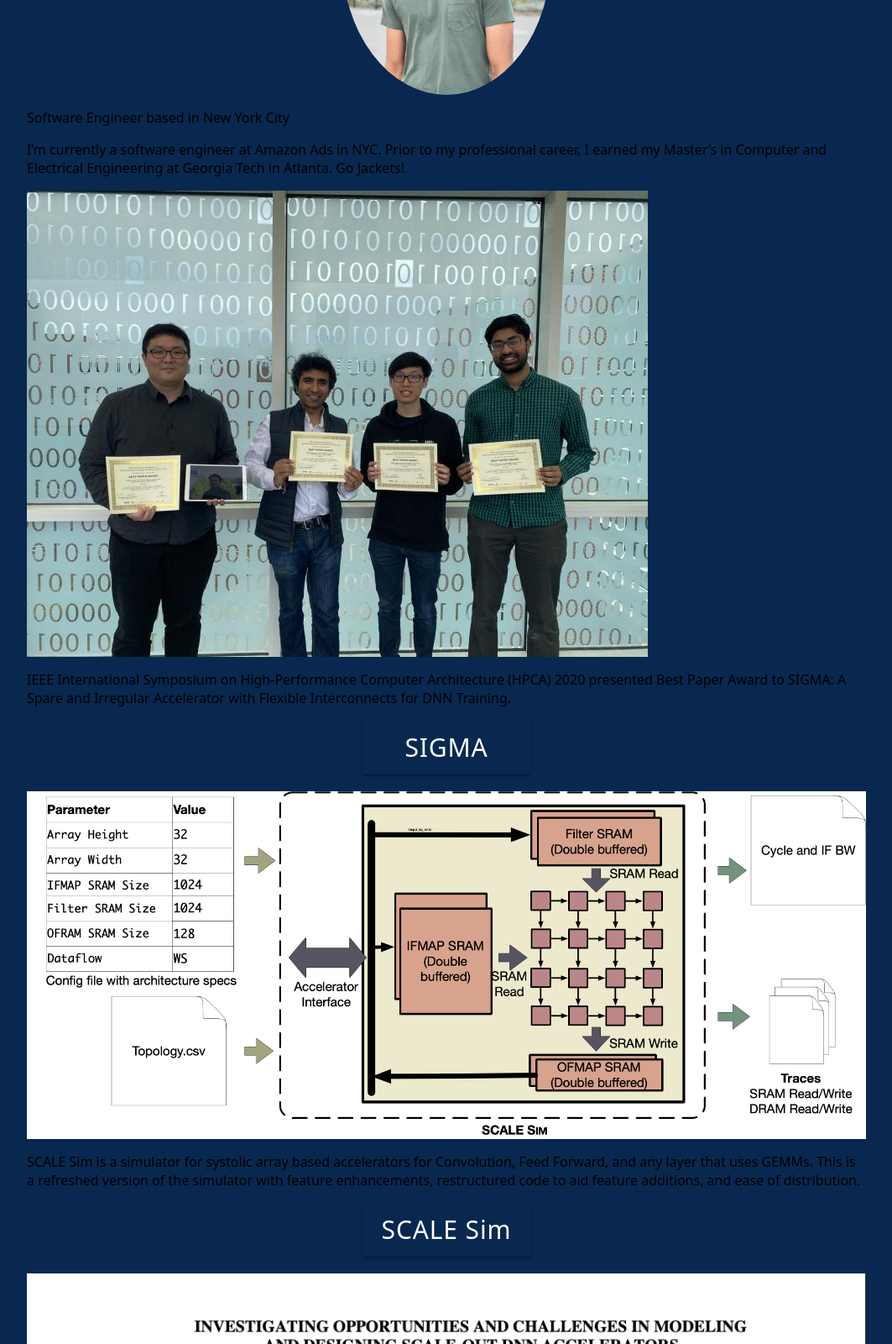
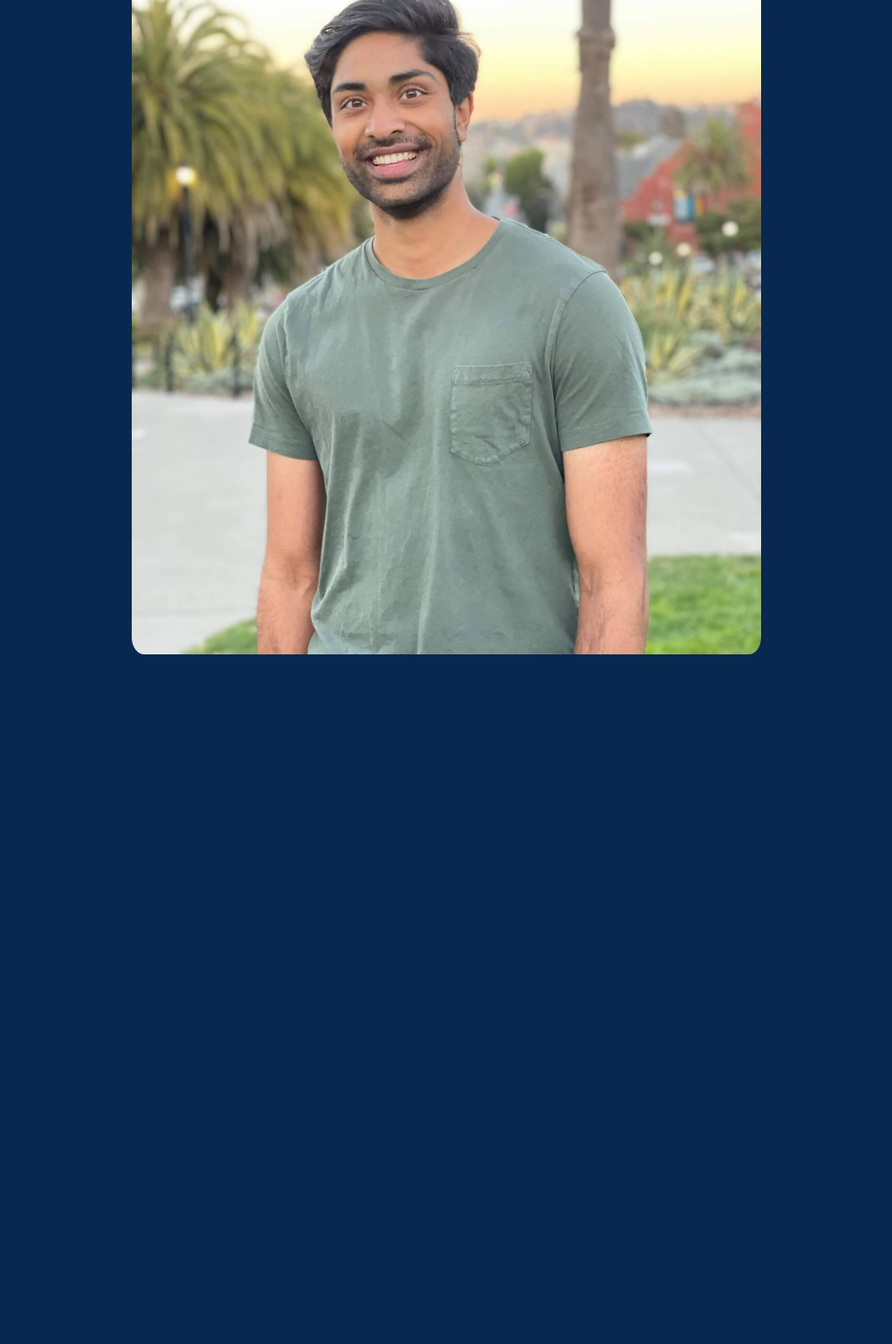
Before and after one commit to vineemon/personalwebsite, a Gatsby site: page / in a window 1280 px wide. Shown: the part 400-2000 px from the top of the page at 84% size, without its empty margins (108-1171 px from the left). After the commit the page ends 1189 px from the top, so only its background shows below. Built offline with nearby package versions, Linux system fonts and the light colour scheme; Gatsby itself is replaced by a stand-in of ours.

Commit message:
Removing redundant information

```diff
--- a/src/components/layout.module.css
+++ b/src/components/layout.module.css
@@ -126,11 +126,11 @@ a:active {
 }
 
 .images {
-  border-radius: 50%;
-  height: 25%;
+  border-radius: 2%;
+  height: 100%;
   margin-left: auto;
   margin-right: auto;
-  width: 25%;
+  width: 75%;
   margin-top: 2%;
 }
 
--- a/src/pages/contact.js
+++ b/src/pages/contact.js
@@ -1,13 +1,10 @@
 import * as React from "react";
-import { StaticImage } from "gatsby-plugin-image";
 import {
   container,
-  container2,
   siteTitle,
   contact,
   contactItem,
   contactTitle,
-  skylineImages,
 } from "../components/layout.module.css";
 import Header from "../components/header";
 import initials from "../images/home_photo.jpeg";
--- a/src/pages/index.js
+++ b/src/pages/index.js
@@ -24,70 +24,6 @@ const IndexPage = () => {
         style={{ display: "block" }}
         className={images}
       />
-      <p className={siteTitle}>Software Engineer based in New York City</p>
-      <p className={profileDesc}>
-        I’m currently a software engineer at Amazon Ads in NYC. Prior to my
-        professional career, I earned my Master’s in Computer and Electrical
-        Engineering at Georgia Tech in Atlanta. Go Jackets!
-      </p>
-      <StaticImage
-        alt="vineet"
-        src="../images/synergy.jpeg"
-        className={profileImages}
-        style={{ objectFit: "contain" }}
-      />
-      <p className={profileDesc}>
-        IEEE International Symposium on High-Performance Computer Architecture
-        (HPCA) 2020 presented Best Paper Award to SIGMA: A Spare and Irregular
-        Accelerator with Flexible Interconnects for DNN Training.
-      </p>
-      <CenterButton
-        href="https://www.intel.com/content/www/us/en/artificial-intelligence/posts/introducing-sigma.html"
-        variant="contained"
-        color="primary"
-        style={{}}
-      >
-        SIGMA
-      </CenterButton>
-      <StaticImage
-        alt="scale-sim"
-        src="../images/scalesim.png"
-        className={profileImages}
-        style={{ objectFit: "contain" }}
-      />
-      <p className={profileDesc}>
-        SCALE Sim is a simulator for systolic array based accelerators for
-        Convolution, Feed Forward, and any layer that uses GEMMs. This is a
-        refreshed version of the simulator with feature enhancements,
-        restructured code to aid feature additions, and ease of distribution.
-      </p>
-      <CenterButton
-        className={profileDesc}
-        href="https://github.com/scalesim-project/scale-sim-v2"
-        variant="contained"
-        color="primary"
-        style={{}}
-      >
-        SCALE Sim
-      </CenterButton>
-      <StaticImage
-        alt="skyline"
-        src="../images/thesis.png"
-        className={profileImages}
-        style={{ objectFit: "contain" }}
-      />
-      <p className={profileDesc}>
-        Thesis on Investigating Opportunities and Challenges in Modeling and
-        Designing Scale-Out DNN Accelerators
-      </p>
-      <CenterButton
-        href="https://smartech.gatech.edu/handle/1853/64650"
-        variant="contained"
-        color="primary"
-        style={{}}
-      >
-        Thesis
-      </CenterButton>
     </div>
   );
 };
--- a/src/pages/work.js
+++ b/src/pages/work.js
@@ -4,8 +4,7 @@ import {
   container,
   siteTitle,
   profileDesc,
-  contactTitle,
-    skylineImages,
+  skylineImages,
 } from "../components/layout.module.css";
 import Header from "../components/header";
 
```
Also changed, not shown: src/pages/experience.js (+12 -16 lines).
